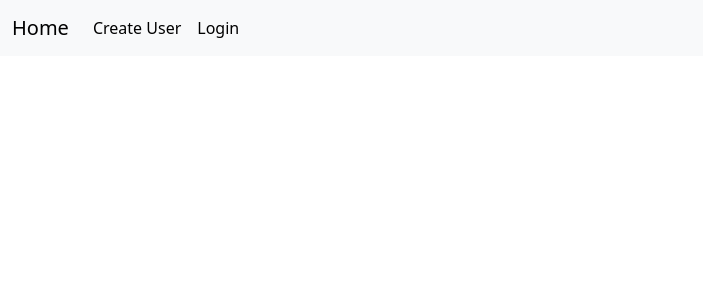
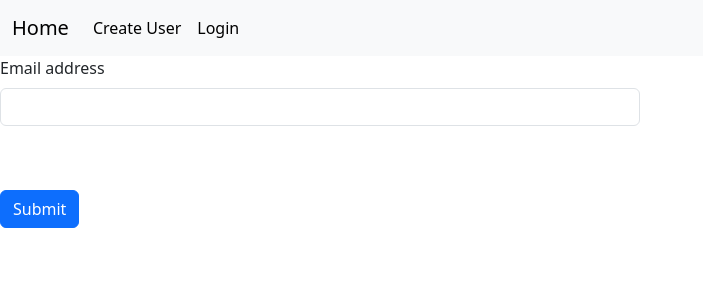
Before and after one commit to Dsreekar98/Splitcoin_frontend, a React (Create React App) app: page /forgotpassword in a window 1280 px wide. Shown: the top 300 px of the page, without its empty margins (0-703 px from the left). Built offline with nearby package versions, Linux system fonts and the light colour scheme.

Commit message:
added forgot password feature

```diff
--- a/src/App.js
+++ b/src/App.js
@@ -15,6 +15,8 @@ import Home from "./components/Home";
 import CreateExpense from "./components/CreateExpense";
 import UserExpenses from "./components/UserExpenses";
 import SettleUp from "./components/SettleUp";
+import ForgotPassword1 from "./components/ForgotPassword1";
+import ResetPassword from "./components/ResetPassword";
 
 function App() {
   return (
@@ -32,6 +34,9 @@ function App() {
           <Route path="/retrieveUserExpenses/:expenseId" element={<UserExpenses/>}/>
           <Route path="/SettleUp/:groupId" element={<SettleUp/>}/>
           <Route path="/" element={<Home/>}/>
+          <Route path="/forgotpassword" element={<ForgotPassword1/>}/>
+          <Route path="/passwordreset/reset" element={<ResetPassword />} />
+
 
         </Routes>
       </JwtToken>
--- /dev/null
+++ b/src/components/ForgotPassword1.jsx
@@ -0,0 +1,64 @@
+import React, { useState } from "react";
+import axios from "axios";
+
+export default function ForgotPassword1() {
+  let [email, setEmail] = useState("");
+  let [message, setMessage] = useState("");
+  const resetPassword = async (e) => {
+    e.preventDefault();
+    try {
+        const payload = {
+          email: email,
+        };
+        const response = await axios.post(
+            process.env.REACT_APP_BACKEND_HOST + "/passwordreset/",
+            payload,
+            {
+              headers: {
+                "Content-Type": "application/json", // Check if this triggers preflight
+                // Other headers...
+              },
+            }
+          );
+          setEmail("");
+          if (response.status == "200") {
+            console.log(response.data);
+            setMessage(response.data.message);
+          }
+        } catch (error) {
+            setMessage("Invalid Email and Password");
+            // Handle errors, e.g., display an error message
+            console.error("Error:", error.response?.data || error.message);
+          } finally {
+          }
+  };
+  return (
+    <div style={{ width: "50%", textAlign: "left" }}>
+      <form onSubmit={resetPassword}>
+        <div className="mb-3">
+          <label htmlFor="Email" className="form-label">
+            Email address
+          </label>
+          <input
+            type="email"
+            className="form-control"
+            id="Email"
+            value={email}
+            onChange={(input) => {
+              return setEmail(input.target.value);
+            }}
+            aria-describedby="emailHelp"
+          />
+        </div>
+        <div className="mb-3">
+          <div style={{ color: "red" }}>{message}</div>
+        </div>
+        <br />
+        <br />
+        <button type="submit" className="btn btn-primary">
+          Submit
+        </button>
+      </form>
+    </div>
+  );
+}
--- a/src/components/Login.jsx
+++ b/src/components/Login.jsx
@@ -1,14 +1,15 @@
 import axios from "axios";
 import React, { useState } from "react";
 import { useAuth } from "./JwtToken";
-import { useNavigate } from "react-router-dom";
+import { Link, useNavigate } from "react-router-dom";
 
 export default function Login() {
-  const { setAuthToken,setUserEmail } = useAuth();
+  const { setAuthToken, setUserEmail } = useAuth();
   let [email, setEmail] = useState("");
   let [password1, setPassword1] = useState("");
   let [message, setMessage] = useState("");
   const navigate = useNavigate();
+  const forgotPassword = () => {};
   const login = async (e) => {
     e.preventDefault();
     try {
@@ -71,9 +72,11 @@ export default function Login() {
             className="form-control"
             id="Password"
           />
-          <div style={{ color: 'red' }}>{message}</div>
+          <div style={{ color: "red" }}>{message}</div>
         </div>
-
+        <Link to="/forgotpassword">Forgot password?</Link>
+         <br />
+        <br />
         <button type="submit" className="btn btn-primary">
           Submit
         </button>
--- /dev/null
+++ b/src/components/ResetPassword.jsx
@@ -0,0 +1,108 @@
+import React, { useEffect, useState } from "react";
+import { useParams, useSearchParams } from "react-router-dom";
+import axios from "axios";
+export default function ResetPassword() {
+  const [searchParams] = useSearchParams();
+  const params = new URLSearchParams(searchParams);
+  const token = params.get("token");
+  let [password1, setPassword1] = useState("");
+  let [password2, setPassword2] = useState("");
+  let [email, setEmail] = useState("");
+  let [message, setMessage] = useState("");
+  console.log("token", token);
+  useEffect(() => {
+    const token2 = token.substring(32 + 5);
+    setEmail(atob(token2.replace(/-/g, "+").replace(/_/g, "/")));
+  }, [token]);
+  console.log(email);
+  function matchFunction() {
+    return password1 == password2;
+  }
+  const resetPassword = async (e) => {
+    e.preventDefault();
+    try {
+      const payload = {
+        email: email,
+        newPassword: password1,
+      };
+      const response = await axios.post(
+        process.env.REACT_APP_BACKEND_HOST +
+          "/passwordreset/reset?token=" +
+          token,
+        payload,
+        {
+          headers: {
+            "Content-Type": "application/json", // Check if this triggers preflight
+            // Other headers...
+          },
+        }
+      );
+      setEmail("");
+      if (response.status == "200") {
+        console.log(response.data);
+        setMessage(response.data.message);
+      }
+    } catch (error) {
+      setMessage("Error Occurred");
+      // Handle errors, e.g., display an error message
+      console.error("Error:", error.response?.data || error.message);
+    } finally {
+    }
+  };
+
+  return (
+    <div style={{ width: "50%", textAlign: "left" }}>
+      <div>
+        <a>Hi {email}, Please provide updated password</a>
+      </div>
+      <form onSubmit={resetPassword}>
+        <div className="mb-3">
+          <label htmlFor="Password1" className="form-label">
+            Password
+          </label>
+          <input
+            type="password"
+            className="form-control"
+            id="Password1"
+            value={password1}
+            onChange={(inputPassword1) => {
+              setPassword1(inputPassword1.target.value);
+            }}
+            required
+          />
+        </div>
+        <div className="mb-3">
+          <label htmlFor="Password2" className="form-label">
+            Confirm Password
+          </label>
+          <input
+            type="password"
+            className="form-control"
+            id="Password2"
+            value={password2}
+            onChange={(inputPassword2) => {
+              setPassword2(inputPassword2.target.value);
+            }}
+            required
+          />
+        </div>
+        <div>
+          {password2.length > 0 &&
+            (matchFunction() == true ? (
+              <p>Password Matched ✔</p>
+            ) : (
+              <p>Password is not Matching</p>
+            ))}
+        </div>
+        <div style={{ color: "red" }}>{message}</div>
+        <button
+          type="submit"
+          className="btn btn-primary"
+          disabled={!matchFunction()}
+        >
+          Submit
+        </button>
+      </form>
+    </div>
+  );
+}
```
Also changed, not shown: 1 other file (tests, documents, lock files or other folders).
